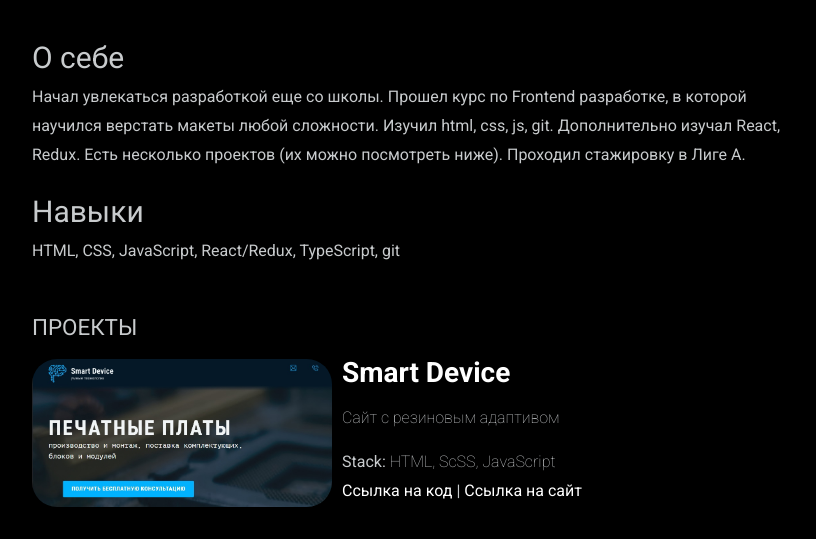
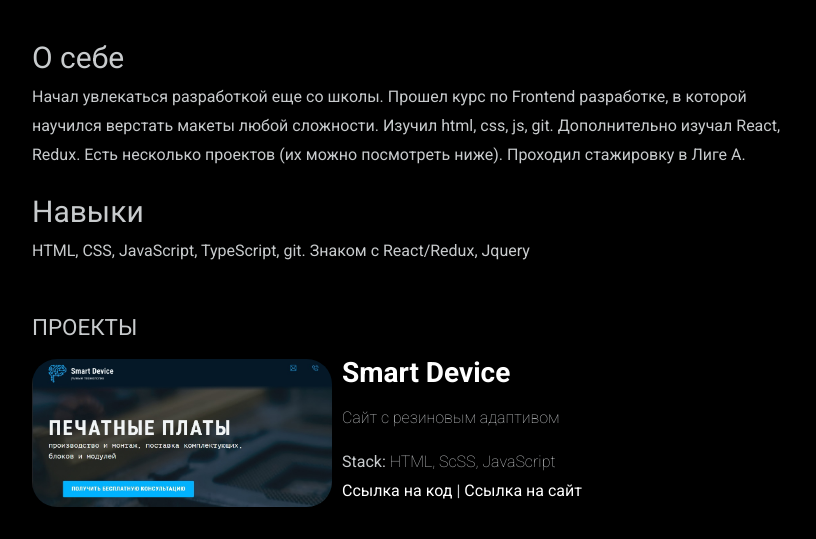
Before and after one commit to camperfail86/portfolio-frontend, a plain HTML site: page index.html in a window 1280 px wide. Shown: the part 232-771 px from the top of the page, without its empty margins (228-1044 px from the left). Drawn offline with Linux system fonts and the light colour scheme.

Commit message:
Добавление навыков

```diff
--- a/index.html
+++ b/index.html
@@ -53,7 +53,7 @@
         <div class="content__main-item">
           <div class="main-item__description">
             <h2>Навыки</h2>
-            <p>HTML, CSS, JavaScript, React/Redux, TypeScript, git</p>
+            <p>HTML, CSS, JavaScript, TypeScript, git. Знаком с React/Redux, Jquery</p>
           </div>
         </div>
         <h2 class="content__subheader">Проекты</h2>
```
